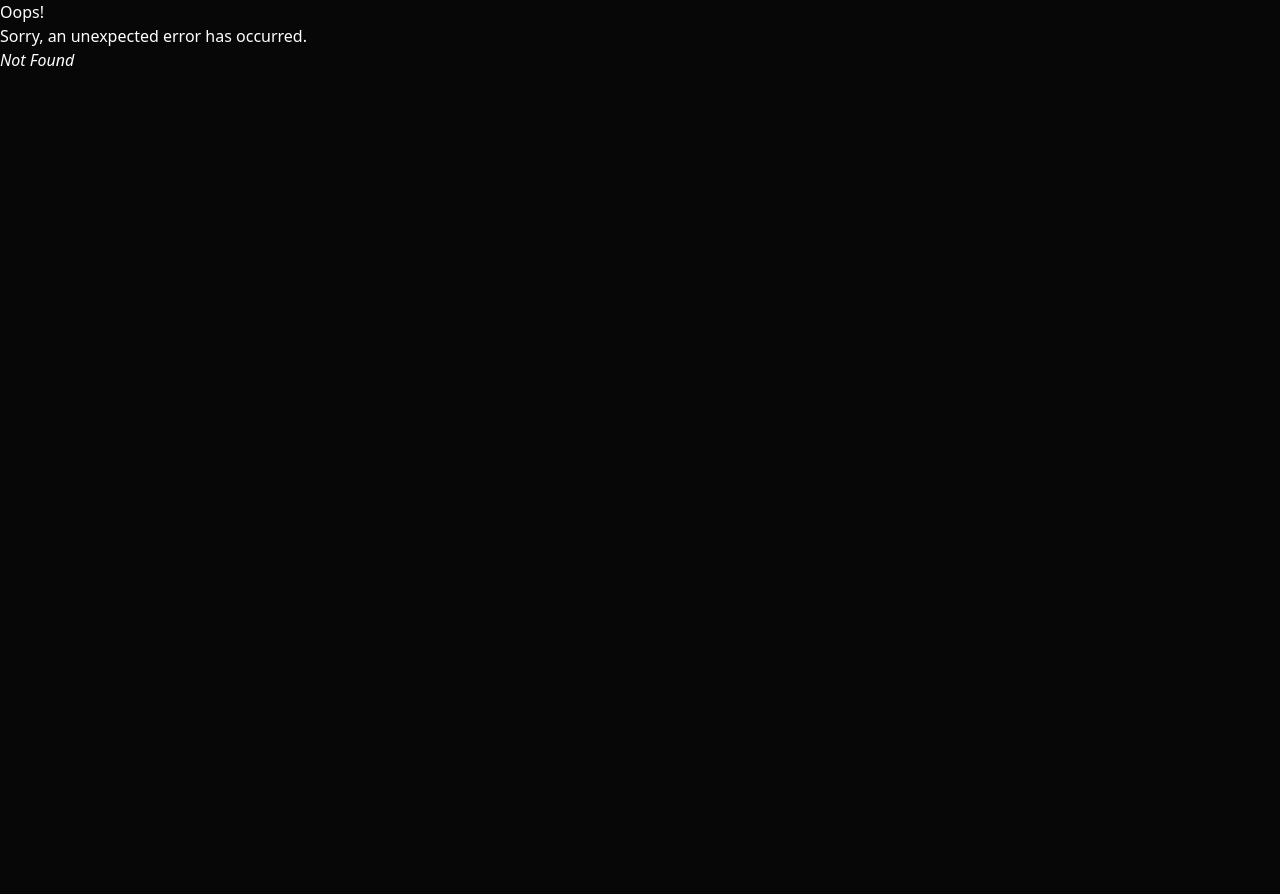
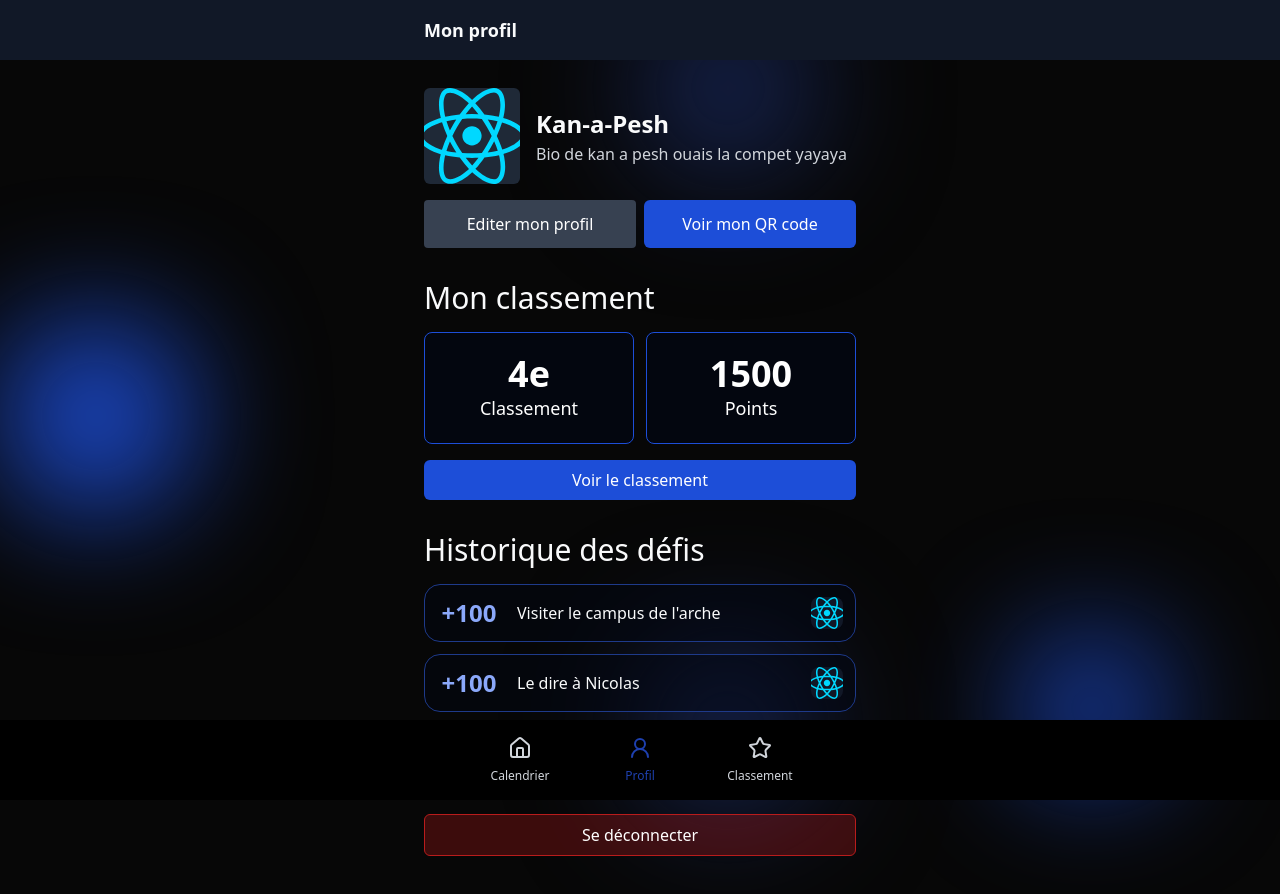
Before and after one commit to La-404-Devinci/advent-daily-frontend, a React (Vite) app: page /me in a window 1280 px wide. Before the commit this address had no page. Shown: the top 894 px of the page. Before the commit the page ends 800 px from the top, so only its background shows below. Built offline with nearby package versions, Linux system fonts and the light colour scheme.

Commit message:
feat: User profile, QRcode modal, danger style button, ect.

```diff
--- a/package.json
+++ b/package.json
@@ -10,11 +10,13 @@
     "preview": "vite preview"
   },
   "dependencies": {
+    "clsx": "^2.1.1",
     "lucide-react": "^0.453.0",
     "react": "^18.3.1",
     "react-dom": "^18.3.1",
     "react-hook-form": "^7.53.1",
-    "react-router-dom": "^6.27.0"
+    "react-router-dom": "^6.27.0",
+    "tailwind-merge": "^2.5.4"
   },
   "devDependencies": {
     "@eslint/js": "^9.11.1",
--- a/src/components/buttons/Buttons.jsx
+++ b/src/components/buttons/Buttons.jsx
@@ -1,11 +1,16 @@
 const styles = {
   "primary": "bg-blue-700 hover:bg-blue-900 text-white py-2 px-4 rounded-md",
-  "secondary": "bg-gray-700 hover:bg-gray-900 text-white py-2 px-4 rounded"
+  "secondary": "bg-gray-700 hover:bg-gray-900 text-white py-2 px-4 rounded",
+  "danger": "border border-red-700 bg-red-700/30 hover:bg-red-900 text-white py-2 px-4 rounded-md",
 }
 
-export function Button({ children, styleType, type, className }) {
+export function Button({ children, styleType, type="button", className, onClick=null }) {
   return (
-    <button className={`${styles[styleType]} ${className}`} type={type}>
+    <button
+      className={`${styles[styleType]} ${className}`}
+      type={type}
+      onClick={onClick}
+    >
       {children}
     </button>
   )
--- a/src/components/layout/header.jsx
+++ b/src/components/layout/header.jsx
@@ -2,9 +2,9 @@ export default function Header(
     { title }
 ) {
   return (
-    <header className="fixed top-0 left-0 z-10 w-full text-left text-white bg-gray-900 ">
+    <header className="fixed top-0 left-0 z-10 w-full text-left text-gray-50 bg-gray-900 ">
       <div className="w-full max-w-[30rem] mx-auto px-6 py-4">
-        <p className="font-bold">{title}</p>
+        <p className="font-semibold text-lg">{title}</p>
       </div>
     </header>
   )}
--- a/src/components/layout/menu.jsx
+++ b/src/components/layout/menu.jsx
@@ -1,34 +1,45 @@
-import { Home, UserRound, Star } from "lucide-react";
+import { Home, Star, UserRound } from "lucide-react";
+import { useLocation } from "react-router-dom";
+import { cn } from "../../libs/functions";
 
-export default function Menu({ title }) {
 const Items_NavBar = [
   {
     title: "Calendrier",
     path: "/calendar",
-      icon: <Home className={`w-6 h-6 ${title === "Calendrier" ? "text-blue-700" : ""}`} />,
+    icon: <Home className="w-6 h-6" />,
   },
   {
     title: "Profil",
-      path: "/profile",
-      icon: <UserRound className={`w-6 h-6 ${title === "Profil" ? "text-blue-700" : ""}`} />,
+    path: "/me",
+    icon: <UserRound className="w-6 h-6" />,
   },
   {
     title: "Classement",
     path: "/classment",
-      icon: <Star className={`w-6 h-6 ${title === "Classement" ? "text-blue-700" : ""}`} />,
+    icon: <Star className="w-6 h-6" />,
   },
 ];
+
+export default function Menu() {
+
+  const pathname = useLocation().pathname;
+
   return (
-    <nav className="fixed bottom-0 left-0 z-10 flex items-center justify-between w-full h-20 px-4 m-auto text-white bg-black sm:left-1/2 sm:-translate-x-1/2">
+    <nav className="fixed bottom-0 left-0 z-10 flex items-center justify-between w-full h-20 px-4 m-auto text-gray-300 bg-black sm:left-1/2 sm:-translate-x-1/2">
       <ul className="flex items-center justify-between max-w-[30rem] gap-2 mx-auto">
         {Items_NavBar.map((item) => (
-          <li key={item.title} className="w-28 h-full">
+          <li key={`menu:${item.title}`} className="w-28 h-full">
             <a
               href={item.path}
-              className="flex flex-col items-center gap-2 p-3 text-xl"
+              className={cn(
+                "flex flex-col items-center gap-2 p-3 text-xl rounded-md",
+                pathname.includes(item.path)
+                  ? "text-blue-800"
+                  : "hover:bg-blue-950 hover:bg-opacity-40"
+              )}
             >
               {item.icon}
-              <p className={`text-xs ${title === item.title ? "text-blue-700 opacity-75" : ""}`}>{item.title}</p>
+              <p className={`text-xs`}>{item.title}</p>
             </a>
           </li>
         ))}
--- a/src/components/mission-card.jsx
+++ b/src/components/mission-card.jsx
@@ -1,19 +1,31 @@
-import {Check} from "lucide-react";
+import { Check } from "lucide-react";
+import reactImage from "../assets/react.svg";
+import { cn } from "../libs/functions";
 
-export default function MissionCard({ mission }) {
+export default function MissionCard({ mission, logo=false }) {
   return (
-    <div className={`flex items-center gap-4 p-3 bg-opacity-50 border border-blue-900 justify-left bg-gray-950 rounded-2xl ${mission.finish ? "opacity-40" : ""}`}>
+    <div className={cn(`
+      flex items-center gap-4 p-3 bg-opacity-50 border border-blue-900
+      bg-gray-950 rounded-2xl w-full`, mission.finish && "opacity-50"
+      )}>
       <div className="flex items-center justify-center flex-shrink-0 min-w-16" >
         {mission.finish ? (
           <Check className="text-[#93ACF1]" />
         ) : (
           <h2 className="font-bold text-2xl text-[#8BA8FA]">
-            + {mission.score}
+            +{mission.score}
           </h2>
         )}
       </div>
 
-      <p>{mission.name}</p>
+      <div className="w-full flex items-center justify-between gap-2">
+        <p className="text-gray-50">{mission.name}</p>
+        {logo && (
+          <div className="flex items-center justify-center size-8 overflow-hidden bg-gray-900 rounded-lg">
+            <img src={reactImage} alt="Logo" className="w-full h-full object-cover" />
+          </div>
+        )}
+      </div>
     </div>
   );
 }
--- /dev/null
+++ b/src/components/qr-modal.jsx
@@ -0,0 +1,38 @@
+import reactImage from '../assets/react.svg';
+import { Button } from './buttons/Buttons';
+
+export default function QRModal({ onClose }) {
+
+  return (
+    <>
+      <div className="fixed top-1/2 left-1/2 -translate-x-1/2 -translate-y-1/2 border
+        border-blue-300 rounded-2xl bg-[#030712] w-11/12 max-w-[30rem] z-50"
+      >
+        <div className='w-full py-4 px-6'>
+          <h3 className="text-center text-2xl text-gray-50 font-semibold">
+            Mon QR Code
+          </h3>
+        </div>
+        <div className="py-4 w-full border-t border-b border-blue-300 flex flex-col items-center
+          justify-center gap-3"
+        >
+          <div className="w-full max-w-72 aspect-square rounded-lg flex-shrink-0 bg-gray-800">
+            <img src={reactImage} alt="your qr code" className='w-full h-full object-contain' />
+          </div>
+          <div className='text-center text-gray-300 px-6'>
+            <p>Partagez votre QR Code avec les associations pour recevoir vos points!</p>
+          </div>
+        </div>
+        <div className='w-full py-4 px-6'>
+          <Button styleType="primary" className="w-full py-3" onClick={() => onClose(false)}>
+            Fermer
+          </Button>
+        </div>
+      </div>
+      <div
+        className="fixed top-0 left-0 w-full h-full bg-black/50 z-10 backdrop-blur-sm filter-active"
+        onClick={() => onClose(false)}
+      />
+    </>
+  )
+}
--- a/src/index.css
+++ b/src/index.css
@@ -12,3 +12,7 @@ body {
   background-color: #070707;
   color: white;
 }
+
+body:has(.filter-active) {
+  overflow-y: hidden;
+}
--- /dev/null
+++ b/src/libs/functions.js
@@ -0,0 +1,7 @@
+
+import { clsx } from 'clsx'
+import { twMerge } from 'tailwind-merge'
+
+export const cn = (...inputs) => {
+  return twMerge(clsx(inputs))
+}
--- a/src/main.jsx
+++ b/src/main.jsx
@@ -5,10 +5,12 @@ import {
   RouterProvider,
 } from "react-router-dom";
 import "./index.css";
-import Root from "./routes/root";
+import Calendar from "./routes/calendar";
 import ErrorPage from "./routes/error-page";
 import Login from "./routes/login";
-import Calendar from "./routes/calendar";
+import NotFoundPage from "./routes/not-found";
+import Profile from "./routes/profile";
+import Root from "./routes/root";
 
 const router = createBrowserRouter([
   {
@@ -25,7 +27,17 @@ const router = createBrowserRouter([
     path: "/calendar",
     element: <Calendar />,
     errorElement: <ErrorPage />,
-  }
+  },
+  {
+    path: "/me",
+    element: <Profile />,
+    errorElement: <ErrorPage />,
+  },
+  {
+    path: "*",
+    element: <NotFoundPage />,
+    errorElement: <ErrorPage />,
+  },
 
 ]);
 
--- /dev/null
+++ b/src/routes/not-found.jsx
@@ -0,0 +1,11 @@
+
+export default function NotFoundPage() {
+
+  return (
+    <div id="error-page">
+      <h1 className="text-center text-5xl mt-2">
+        Not found
+      </h1>
+    </div>
+  );
+}
--- /dev/null
+++ b/src/routes/profile.jsx
@@ -0,0 +1,118 @@
+import { useState } from "react";
+import reactImage from "../assets/react.svg";
+import { Button } from "../components/buttons/Buttons";
+import Header from "../components/layout/header";
+import Menu from "../components/layout/menu";
+import MissionCard from "../components/mission-card";
+import QRModal from "../components/qr-modal";
+import Layout from "../layout";
+
+const user = {
+  name: "Mattéo Marchelli",
+  email: "matteo.test@gmail.com",
+}
+
+export default function Profile() {
+
+  const [QRCode, setQRCode] = useState(false);
+
+  return  (
+    <Layout>
+      <Header title="Mon profil"/>
+        <div className="mt-16 mb-20 w-full max-w-[30rem] mx-auto p-6 flex flex-col gap-8">
+          <div className="w-full flex flex-col gap-4">
+            <div className="flex items-center gap-4">
+              <div className="rounded-md w-24 h-24 overflow-hidden bg-gray-800 flex-shrink-0">
+                <img
+                  src={reactImage}
+                  alt="Avatar"
+                  className="w-full h-full object-cover"
+                />
+              </div>
+              <div className="flex flex-col gap-1">
+                <h2 className="text-2xl font-semibold text-gray-50">
+                  Kan-a-Pesh
+                </h2>
+                <p className="text-gray-300 leading-tight">
+                  Bio de kan a pesh ouais la compet yayaya
+                </p>
+              </div>
+            </div>
+            <div className="flex items-center w-full gap-2">
+              <Button styleType="secondary" className="flex-1 py-3">
+                Editer mon profil
+              </Button>
+              <Button
+                styleType="primary"
+                className="flex-1 py-3"
+                onClick={() => setQRCode(prev => !prev)}
+              >
+                Voir mon QR code
+              </Button>
+            </div>
+          </div>
+          <div className="flex flex-col gap-4">
+            <div>
+              <h3 className="text-3xl font-medium text-gray-50">
+                Mon classement
+              </h3>
+            </div>
+            <div className="w-full flex items-center gap-3">
+              <div
+                className="flex-1 flex flex-col items-center justify-center h-28 border
+                border-blue-700 rounded-lg bg-[#030712]/80 "
+              >
+                <p className="text-4xl font-bold" >4e</p>
+                <p className="text-lg">Classement</p>
+              </div>
+              <div
+                className="flex-1 flex flex-col items-center justify-center h-28 border
+                border-blue-700 rounded-lg bg-[#030712]/80"
+              >
+                <p className="text-4xl font-bold" >1500</p>
+                <p className="text-lg">Points</p>
+              </div>
+            </div>
+            <div className="flex-1">
+              <Button styleType="primary" className="w-full">
+                Voir le classement
+              </Button>
+            </div>
+          </div>
+          <div className="flex flex-col gap-4">
+            <div>
+              <h3 className="text-3xl font-medium text-gray-50">
+                Historique des défis
+              </h3>
+            </div>
+            <div className="w-full flex flex-col items-center gap-3">
+              {/* 24 / 16 / 32 */}
+              <MissionCard
+                mission={{ name: "Visiter le campus de l'arche", finish: false, score: 100  }}
+                logo={true}
+              />
+              <MissionCard
+                mission={{ name: "Le dire à Nicolas", finish: false, score: 100  }}
+                logo={true}
+              />
+              <MissionCard
+                mission={{ name: "Faire un salto avant sur une table", finish: false, score: 100  }}
+                logo={true}
+              />
+            </div>
+          </div>
+          <div className="w-full">
+            <Button styleType="danger" className="w-full">
+              Se déconnecter
+            </Button>
+          </div>
+        </div>
+        {QRCode && (
+          <>
+            <QRModal onClose={setQRCode} />
+          </>
+        )}
+      <Menu />
+    </Layout>
+  )
+}
```
Also changed, not shown: src/routes/calendar.jsx (+4 -4 lines), 2 other files (tests, documents, lock files or other folders). Lines whose indentation alone changed are shown as unchanged.
